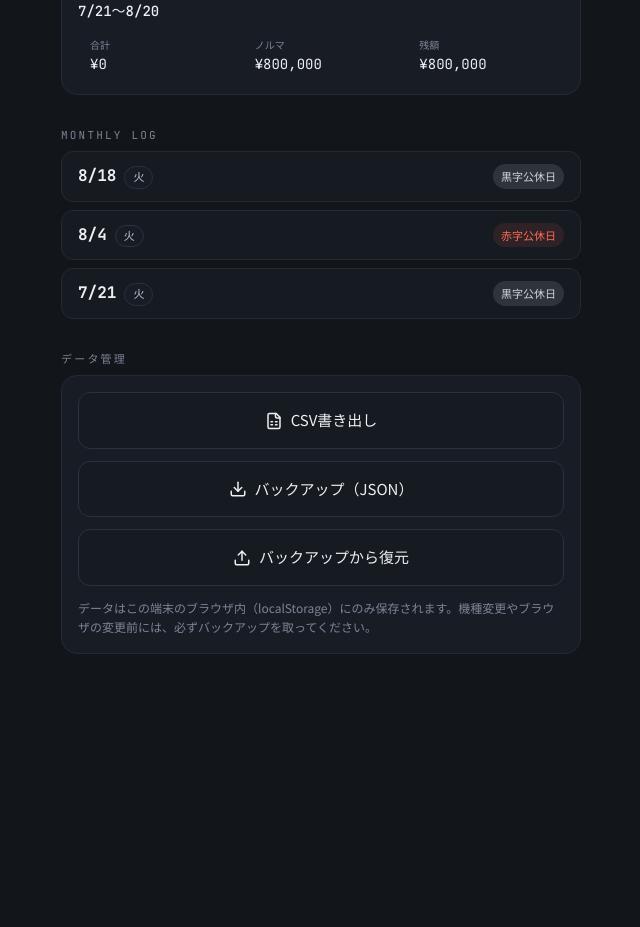
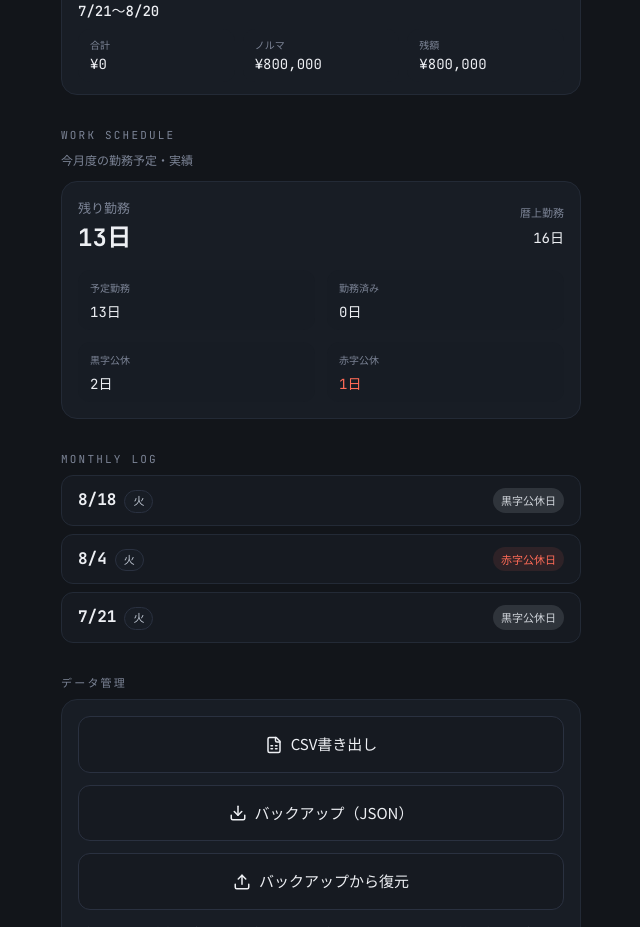
Before and after one commit to masatomm80/work-log-react, a React (Vite) app: page / in a window 1280 px wide. Shown: the part 960-1887 px from the top of the page, without its empty margins (319-959 px from the left). Before the commit the page ends 1678 px from the top, so only its background shows below. Built offline with nearby package versions, Linux system fonts and the light colour scheme.

Commit message:
月の勤務残り日数など表示

```diff
--- a/src/WorkLog.jsx
+++ b/src/WorkLog.jsx
@@ -317,6 +317,77 @@ function getMonthlyTarget(iso) {
   if ((month === 2 && day >= 21) || (month === 3 && day <= 20)) return 750000;
   return 800000;
 }
+function calculateWorkSchedule(periodRange, entries) {
+  if (!periodRange || !periodRange.start || !periodRange.end) {
+    return {
+      calendarWorkDays: 0,
+      blackHolidayDays: 0,
+      redHolidayDays: 0,
+      plannedWorkDays: 0,
+      completedWorkDays: 0,
+      remainingWorkDays: 0,
+    };
+  }
+  let cursor = periodRange.start;
+  let calendarWorkDays = 0;
+  let blackHolidayDays = 0;
+  let redHolidayDays = 0;
+  const byDate = {};
+  while (cursor <= periodRange.end) {
+    const isWork = isWorkDay(cursor);
+    if (isWork) calendarWorkDays += 1;
+    const h = getHolidayInfo(cursor, entries);
+    if (h && h.type === "black") {
+      // count applied black holidays (skip moved-from scheduled ones)
+      if (!(h.isScheduled && h.isMovedFrom)) blackHolidayDays += 1;
+    } else if (h && h.type === "red") {
+      if (!(h.isScheduled && h.isMovedFrom)) redHolidayDays += 1;
+    }
+    byDate[cursor] = h || null;
+    cursor = addDays(cursor, 1);
+  }
+
+  // Calculate plannedWorkDays: calendarWorkDays - black - red(休む予定のみ)
+  let redToExclude = 0;
+  // For each red holiday in period, check if dutyTags include "赤字（出勤）"
+  cursor = periodRange.start;
+  while (cursor <= periodRange.end) {
+    const h = byDate[cursor];
+    if (h && h.type === "red") {
+      // skip moved-from
+      if (h.isScheduled && h.isMovedFrom) {
+        // do nothing
+      } else {
+        const entry = entries.find((e) => e.date === cursor) || {};
+        const dutyTags = Array.isArray(entry.dutyTags) ? entry.dutyTags : [];
+        const hasWorkTag = dutyTags.includes("赤字（出勤）");
+        if (!hasWorkTag) redToExclude += 1;
+      }
+    }
+    cursor = addDays(cursor, 1);
+  }
+
+  const plannedWorkDays = Math.max(0, calendarWorkDays - blackHolidayDays - redToExclude);
+
+  // completedWorkDays: count entries in period that satisfy isWorkedEntry
+  const completedWorkDays = entries.reduce((acc, e) => {
+    if (!e || !e.date) return acc;
+    if (e.date < periodRange.start || e.date > periodRange.end) return acc;
+    if (isWorkedEntry(e)) return acc + 1;
+    return acc;
+  }, 0);
+
+  const remainingWorkDays = Math.max(0, plannedWorkDays - completedWorkDays);
+
+  return {
+    calendarWorkDays,
+    blackHolidayDays,
+    redHolidayDays,
+    plannedWorkDays,
+    completedWorkDays,
+    remainingWorkDays,
+  };
+}
 function formatPeriodLabel(startIso, endIso) {
   const start = parseISO(startIso);
   const end = parseISO(endIso);
@@ -469,6 +540,7 @@ export default function WorkLog() {
     }
     return result.sort((a, b) => (a.date < b.date ? 1 : -1));
   }, [entries, monthlyLogRange]);
+  const workSchedule = useMemo(() => calculateWorkSchedule(monthlyLogRange, entries), [monthlyLogRange, entries]);
 
   const periodBounds = useMemo(() => getPeriodBounds(periodAnchor), [periodAnchor]);
   const periodEntries = useMemo(
@@ -1466,6 +1538,43 @@ export default function WorkLog() {
                 合計勤務時間 {(Math.round(periodTotals.hours * 10) / 10).toFixed(1)}h
               </div>
             )}
+          </div>
+        </div>
+
+        {/* WORK SCHEDULE */}
+        <div className="mx-5 mt-8">
+          <div className="text-[11px] tracking-[0.2em] text-[#7C8496] font-meter mb-2">WORK SCHEDULE</div>
+          <div className="text-[12px] text-[#7C8496] mb-3">今月度の勤務予定・実績</div>
+          <div className="rounded-2xl bg-[#181D25] border border-[#232A36] px-4 py-4">
+            <div className="flex items-center justify-between">
+              <div>
+                <div className="text-[13px] text-[#7C8496]">残り勤務</div>
+                <div className="font-meter text-2xl font-bold text-[#EDEFF3] mt-1">{workSchedule.remainingWorkDays}日</div>
+              </div>
+              <div className="grid grid-cols-1 gap-2 text-right">
+                <div className="text-[11px] text-[#7C8496]">暦上勤務</div>
+                <div className="font-meter text-sm text-[#EDEFF3]">{workSchedule.calendarWorkDays}日</div>
+              </div>
+            </div>
+
+            <div className="mt-4 grid grid-cols-2 gap-3 text-sm">
+              <div className="rounded-xl bg-[#171C24] px-3 py-2">
+                <div className="text-[10px] text-[#7C8496]">予定勤務</div>
+                <div className="font-meter text-sm text-[#EDEFF3] mt-1">{workSchedule.plannedWorkDays}日</div>
+              </div>
+              <div className="rounded-xl bg-[#171C24] px-3 py-2">
+                <div className="text-[10px] text-[#7C8496]">勤務済み</div>
+                <div className="font-meter text-sm text-[#EDEFF3] mt-1">{workSchedule.completedWorkDays}日</div>
+              </div>
+              <div className="rounded-xl bg-[#171C24] px-3 py-2">
+                <div className="text-[10px] text-[#7C8496]">黒字公休</div>
+                <div className="font-meter text-sm text-[#EDEFF3] mt-1 text-[#9CA3AF]">{workSchedule.blackHolidayDays}日</div>
+              </div>
+              <div className="rounded-xl bg-[#171C24] px-3 py-2">
+                <div className="text-[10px] text-[#7C8496]">赤字公休</div>
+                <div className="font-meter text-sm text-[#EDEFF3] mt-1 text-[#FF6B57]">{workSchedule.redHolidayDays}日</div>
+              </div>
+            </div>
           </div>
         </div>
 
```
